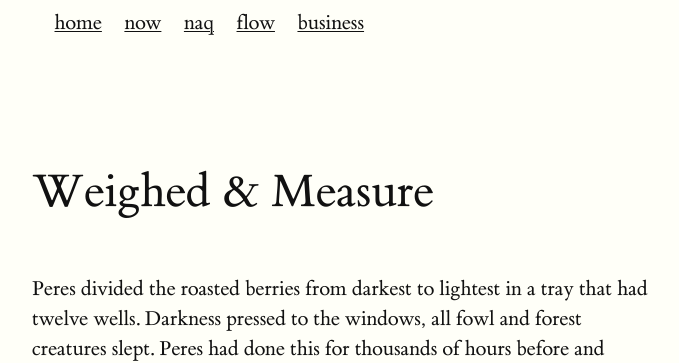
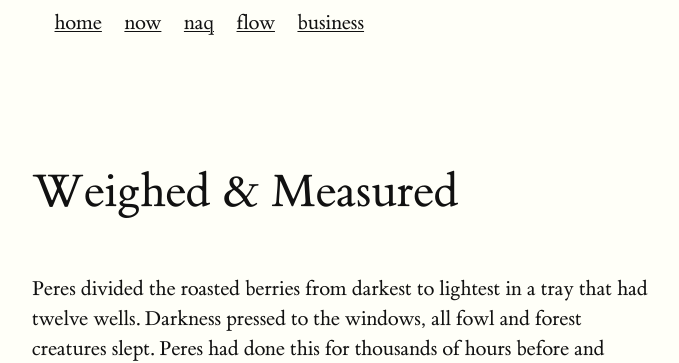
Before and after one commit to pact-wheeler/exp7, a Jekyll site: the page built from _posts/2025-11-18-F1-WeighedMeasure.md, in a window 1280 px wide and 900 px high. Shown: the top 363 px of the window, without its empty margins (128-807 px from the left). Built offline with Jekyll 4.4.1, drawn with Linux system fonts in a browser that asks for light colours.

Commit message:
Update 2025-11-18-F1-WeighedMeasure.md

```diff
--- a/_posts/2025-11-18-F1-WeighedMeasure.md
+++ b/_posts/2025-11-18-F1-WeighedMeasure.md
@@ -1,9 +1,9 @@
 ---
 layout: default
-title: Weighed & Measure
+title: Weighed & Measured
 permalink: /flow/01_weighed_measured
 date: 2025-11-18
-tags: fiction fantasy flow
+tags: flow
 series_order: 1
 ---
 
```
